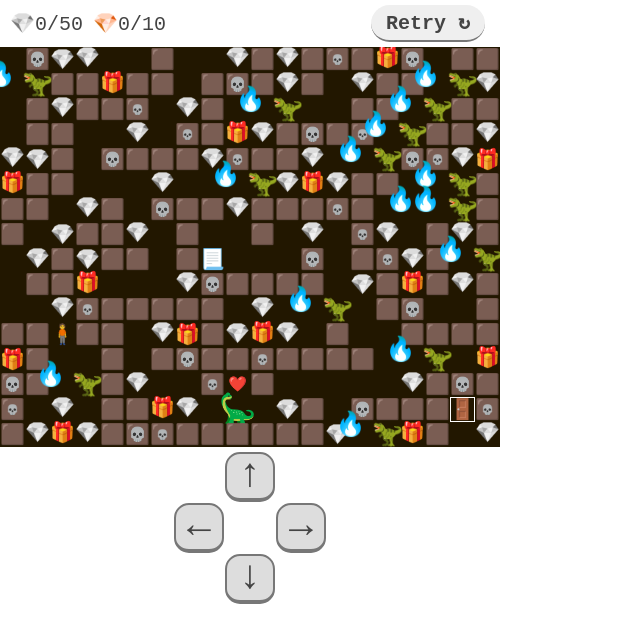
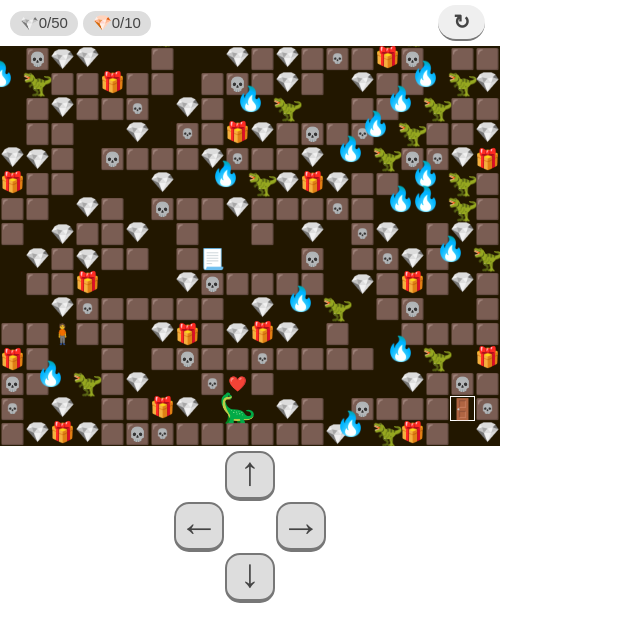
Before and after one commit to Kwshal/Diamond-Rush, a plain HTML site: page index.html in a window 1280 px wide. Shown: the whole page, without its empty margins (0-640 px from the left). Drawn offline with Linux system fonts and the light colour scheme.

Commit message:
v1.0.1, bug fixes

```diff
--- a/index.html
+++ b/index.html
@@ -13,16 +13,11 @@
      <div class="game-container">
           <div class="info">
                <div class="counts-cont">
-                    <span class="count" id="d-count">💎0/40</span>
-                    <span class="count" id="r-d-count">💎0/40</span>
+                    <span class="count" id="d-count"></span>
+                    <span class="count" id="r-d-count"></span>
                </div>
-               <!-- <div class="power-up-cont">
-                    <span id="jump">💠</span>
-                    <span id="sword">🗡️</span>
-               </div> -->
-                    <span id="peach">🍑</span>
-
-               <button type="button" class="btn" id="start">Retry↻</button>
+               <span id="peach">🍑</span>
+               <button type="button" class="btn" id="start"></button>
           </div>
 
           <div class="game-wrapper">
@@ -36,6 +31,7 @@
 
           <div class="btn-container">
                <div id="jump">💠</div>
+
                <div class="move-btns">
                     <button type="button" class="move btn dimension" id="top-left">↑</button>
                     <button type="button" class="move btn" id="up">↑</button>
@@ -51,7 +47,7 @@
      </div>
 
      <script type="module" src="script.js"></script>
-     <script type="module" src="utility.js"></script>
+     <script type="module" src="msg.js"></script>
 </body>
 
 </html>
--- a/script.js
+++ b/script.js
@@ -221,16 +221,19 @@ function movePlayer(btn) {
     // Keep player inside game
     if (newX < 0 || newX > 19 || newY < 0 || newY > 19) return;
 
+    player.textContent = '🏃';
+    clearTimeout(moveTimeout);
+    moveTimeout = setTimeout(() => {
+        player.textContent = '🧍';
+    }, 500);
+
     let thingAtNewPos = level[newY][newX];
+    if (thingAtNewPos === 'w') return;
 
     playerX = newX;
     playerY = newY;
     player.style.left = playerX * 25 + 'px';
     player.style.top = playerY * 25 + 'px';
-    player.textContent = '🏃';
-    moveTimeout = setTimeout(() => {
-        player.textContent = '🧍';
-    }, 300);
     updateCamera();
     handleThing(thingAtNewPos, newX, newY); // 'g', 5, 5
 
@@ -250,6 +253,10 @@ function handleThing(thing, x, y) {
         gameStatusContainer.style.display = 'flex';
         game.classList.add('blur');
         // TODO: WA me.
+        const encodedMessage = encodeURIComponent(`Ooga Booga! I won! 🎉`, '_blank');
+        setTimeout(() => {
+            window.open(`https://wa.me/919891835752?text=${encodedMessage}`);
+        }, 1000);
     } else if (thing === 'd' || thing === 'r' || thing === 'i' || thing === 'j' || thing === 's' || thing === 'm' || thing === 'a') {
         tile.textContent = '';
         const collectibleThing = document.createElement('div');
@@ -257,7 +264,7 @@ function handleThing(thing, x, y) {
         collectibleThing.textContent = collectibleList[thing];
         collectibleThing.classList.add('collect');
 
-        if (thing === 'd') diamondCountEl.textContent = `💎 ${++diamondCount}/50`;
+        if (thing === 'd') diamondCountEl.textContent = `💎${++diamondCount}/50`;
         else if (thing === 's') {
             attackBtn.textContent = '🗡️';
             attackBtn.style.pointerEvents = 'all';
@@ -285,7 +292,7 @@ function handleThing(thing, x, y) {
             }, 2500);
         } else if (thing === 'j') {
             jumpEl.style.display = 'flex';
-            gameStatus.textContent = 'Jump over the walls! 💠';
+            gameStatus.textContent = 'You can jump over the walls! 💠';
             setTimeout(() => {
                 gameStatusContainer.style.display = 'flex';
             }, 500);
@@ -293,7 +300,7 @@ function handleThing(thing, x, y) {
                 gameStatusContainer.style.display = 'none';
             }, 2500);
         } else if (thing === 'r') {
-            redDiamondCountEl.textContent = `💎 ${++redDiamondCount}/10`;
+            redDiamondCountEl.textContent = `💎${++redDiamondCount}/10`;
             tile.style.filter = 'hue-rotate(180deg)';
         } else if (thing === 'm') {
             setTimeout(() => {
@@ -346,26 +353,28 @@ function handleThing(thing, x, y) {
             }
             return;
         }
+        clearTimeout(moveTimeout);
+
         const msg = thing === 'f' ? 'Dino 🦖 burned you! 🔥' : 'You were eaten by Dino! 🦖';
         document.querySelector('.move-btns').style.pointerEvents = 'none';
         gameStatus.textContent = msg;
+
+        moveBtns.forEach(btn => {
+            btn.style.pointerEvents = 'none';
+        });
 
         const p = document.createElement('div');
         p.textContent = '💀';
         p.classList.add('dead');
 
-        clearTimeout(moveTimeout);
         setTimeout(() => {
             player.textContent = '';
             player.append(p);
         }, 200);
         setTimeout(() => {
-            p.remove();
-        }, 100);
-        setTimeout(() => {
             gameStatusContainer.style.display = 'flex';
             game.classList.add('blur');
-        }, 1400);
+        }, 1000);
     } else if (thing === 'C') {
         const heartEl = document.querySelector('.h');
 
@@ -407,24 +416,27 @@ function startGame() {
     swordActive = false;
     peach = false;
     jumpWall = false;
+    step = 1;
 
     game.textContent = '';
 
     gameStatusContainer.style.display = 'none';
     game.classList.remove('blur');
-    startGameBtn.textContent = 'Retry ↻';
+    startGameBtn.textContent = '↻';
     document.querySelector('.move-btns').style.pointerEvents = 'all';
     dimensionBtns.forEach(btn => btn.style.opacity = '0');
 
     diamondCountEl.textContent = `💎${diamondCount}/50`;
     redDiamondCountEl.textContent = `💎${redDiamondCount}/10`;
 
+    moveBtns.forEach(btn => btn.style.pointerEvents = 'all');
     attackBtn.textContent = '';
+    attackBtn.style.opacity = '0';
     attackBtn.style.pointerEvents = 'none';
-    attackBtn.style.opacity = '0';
     dimensionBtns.forEach(btn => btn.style.pointerEvents = 'none');
 
     jumpEl.style.display = 'none';
+    peachEl.style.display = 'none';
     level = structuredClone(levels[0])
     generateLevel(level)
     updateCamera();
--- a/style.css
+++ b/style.css
@@ -4,7 +4,7 @@
     box-sizing: border-box;
     user-select: none;
     text-align: center;
-    font-family: monospace;
+    font-family: Arial, Helvetica, sans-serif;
     color: #444;
 }
 .game-container {
@@ -178,15 +178,19 @@
 }
 .counts-cont {
     display: flex;
-    /* justify-content: space-around; */
-    align-items: center;
-    /* flex-direction: column; */
-    gap: 10px;
-    /* border: 1px solid #000; */
-    /* padding: 5px 10px; */
+    gap: 5px;
 }
 .count {
-    font-size: 20px;
+    display: flex;
+    justify-content: center;
+    align-items: center;
+
+    height: 25px;
+    line-height: 0;
+    font-size: 15px;
+    padding: 5px 10px;
+    background-color: #ddd;
+    border-radius: 55px;
 }
 #d-count {
     filter: saturate(0);
```
